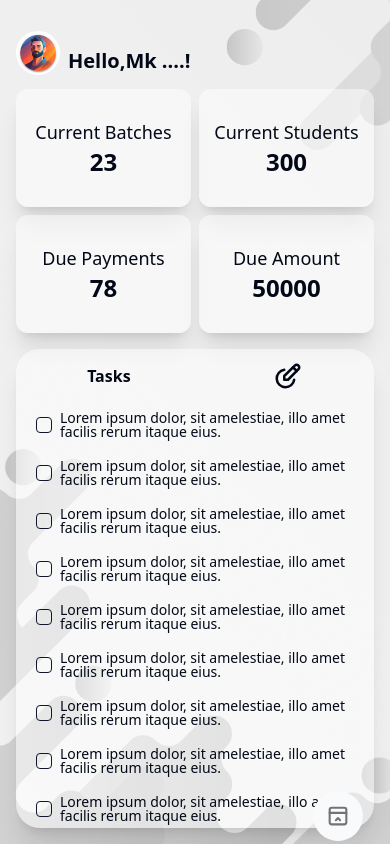
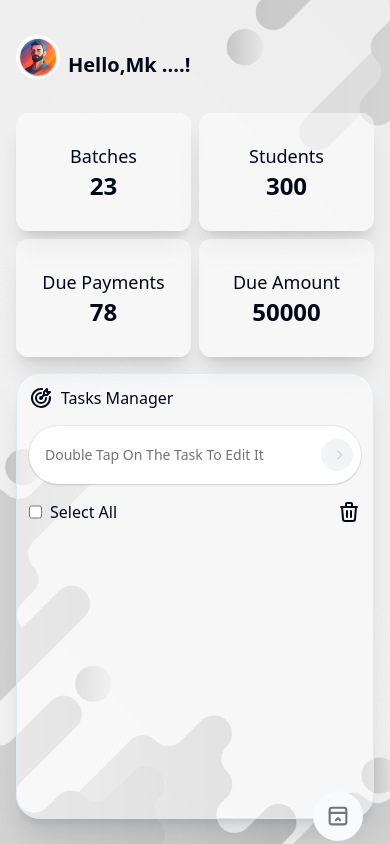
Before and after one commit to kamrul0031/tutor-frontend, a Next.js app: page /admindashboard in a window 390 px wide. Built offline with nearby package versions, Linux system fonts and the light colour scheme.

Commit message:
task manager create and added to admin dashboard

```diff
--- a/src/app/admindashboard/page.js
+++ b/src/app/admindashboard/page.js
@@ -7,6 +7,7 @@ import { Button } from "@/components/ui/button";
 import { FloatingDock } from "@/components/ui/floating-dock";
 import { IconBrandGithub, IconBrandX, IconChecklist, IconEditCircle, IconExchange, IconHome, IconMoodPlus, IconNewSection, IconTerminal2, IconUserPause, IconUserPlus, IconUsersPlus } from "@tabler/icons-react";
 import Image from "next/image";
+import TaskManagerComp from "@/components/CustomComps/TaskManagerComp";
 
 
 export default function AdminForm() {
@@ -76,20 +77,20 @@ export default function AdminForm() {
     <div className="hidden md:block h-screen ">
       <h1 className="h-full flex items-center justify-center">this version is only for mobile</h1>
     </div>
-      <div className="flex flex-col p-4 items-center h-full   md:hidden">
+      <div className="flex flex-col gap-4 p-4 items-center h-screen md:hidden">
         {/* admin name section  */}
-        <div className="bg-blue-00 flex gap-2 items-center w-full h-[15%] text-xl font-semibold">
+        <div className="bg-blue-00 flex gap-2 items-center w-full min-h-[10%] text-xl font-semibold">
           <Image src={ProfileImg} alt="profile img" className="w-11 h-11 border-2 border-white rounded-full"/>
           <h1 className="capitalize relative top-2">hello,mk ....!</h1>
         </div>
         {/* current batches section  */}
-        <div className="bg-blue-00 h-[50%] capitalize w-full grid gap-2 grid-cols-2">
+        <div className="bg-blue-00 min-h-[30%] capitalize w-full grid gap-2 grid-cols-2">
           <div className="bg-white/50 shadow-xl max-h-[320px]:text-green-500 rounded-xl flex flex-col justify-center items-center">
-            <h1 className="text-lg sm:text-red-500 font-medium">current batches</h1>
+            <h1 className="text-lg sm:text-red-500 font-medium">batches</h1>
             <h1 className="font-semibold text-2xl">23</h1>
           </div>
           <div className="bg-white/50 shadow-xl max-h-[320px]:text-green-500 rounded-xl flex flex-col justify-center items-center">
-            <h1 className="text-lg sm:text-red-500 font-medium">current students</h1>
+            <h1 className="text-lg sm:text-red-500 font-medium">students</h1>
             <h1 className="font-semibold text-2xl">300</h1>
           </div>
           <div className="bg-white/50 shadow-xl max-h-[320px]:text-green-500 rounded-xl flex flex-col justify-center items-center">
@@ -105,22 +106,44 @@ export default function AdminForm() {
 
 
         {/* task board section  */}
-        <div className="bg-blue-00 h-full w-full pt-4">
+        <div className="min-h-[55%] w-full bg-red-00">
+          <TaskManagerComp className={" bg-white/50 shadow-xl"}/>
+        </div>
+
+
+
+
+
+
+
+
+        {/* <div className="bg-blue-00 h-full w-full pt-4">
           <div className="bg-white/50 shadow-xl w-full h-full rounded-3xl overflow-scroll relative" >
             <div className="flex items-center justify-around pt-3 ">
               <h1 className="capitalize font-semibold ">tasks</h1>
               <IconEditCircle size={30}/>
             </div>
-            <div className="bg-red-00 w-full h-full p-5 flex flex-col gap-5 absolute">
+            <div className="bg-red-00 w-full h-full p-5 flex flex-col gap-5 absolute"> */}
 
    {/* use to create dame array for looping */}
-              {[...Array(15)].map((_, i) => (
+              {/* {[...Array(15)].map((_, i) => (
         <CheckboxComp key={i} todos={"Lorem ipsum dolor, sit amelestiae, illo amet facilis rerum itaque eius."} />
       ))}
 
             </div>
           </div>
-        </div>
+        </div> */}
+
+
+
+
+
+
+
+
+
+
+
         <FloatingDock
                 mobileClassName="absolute bottom-2 right-8 scale-125"
                 items={links}
--- a/src/app/userDashboard/page.js
+++ b/src/app/userDashboard/page.js
@@ -1,10 +1,13 @@
-import TaskManager from "@/components/CustomComps/TaskManagerComp";
+import TaskManagerComp from "@/components/CustomComps/TaskManagerComp";
 
 
 export default function UserDashboard(){
   return(
     <div>
-     <TaskManager/>
+      <h1>testing page</h1>
+      <div className="h-56 w-56">
+       <TaskManagerComp/>
+      </div>
     </div>
   )
 }
--- a/src/components/CustomComps/TaskManagerComp.jsx
+++ b/src/components/CustomComps/TaskManagerComp.jsx
@@ -1,85 +1,156 @@
-"use client"
+"use client";
 
+import { PlaceholdersAndVanishInput } from "@/components/ui/placeholders-and-vanish-input";
+import {
+  IconTargetArrow,
+  IconTrash,
+} from "@tabler/icons-react";
+import { useState } from "react";
 
-import React, { useState } from "react";
+export default function TaskManagerComp({
+  className,
+}) {
+  const [tasks, setTasks] = useState([]);
+  // const [taskInput, setTaskInput] = useState('')
+  const [allTasksSelected, setAllTasksSelected] = useState(false);
 
-const TaskManager = () => {
-  const [tasks, setTasks] = useState([]);
-  const [newTask, setNewTask] = useState("");
-
-  const addTask = () => {
-    if (newTask.trim()) {
-      setTasks([...tasks, { id: Date.now(), text: newTask, isEditing: false, selected: false }]);
-      setNewTask("");
+  const addTasks = (inputValue) => {
+    if (inputValue.trim()) {
+      setTasks([
+        ...tasks,
+        { id: Date.now(), text: inputValue, isEditing: false, selected: false },
+      ]);
     }
   };
 
   const updateTask = (id, updatedText) => {
     setTasks(
-      tasks.map(task => (task.id === id ? { ...task, text: updatedText, isEditing: false } : task))
+      tasks.map((task) =>
+        task.id === id ? { ...task, text: updatedText, isEditing: false } : task
+      )
+    );
+  };
+
+  const toggleSelected = (id) => {
+    let changedTasksArr = tasks.map((task) =>
+      task.id === id ? { ...task, selected: !task.selected } : task
+    );
+    setTasks(changedTasksArr);
+
+    let selectedTasks = changedTasksArr.every((task) => task.selected);
+    console.log("selectedTasks: ", selectedTasks);
+    if (selectedTasks) {
+      setAllTasksSelected(true);
+      console.log("selectedTasks: ", selectedTasks);
+    } else {
+      setAllTasksSelected(false);
+    }
+  };
+
+  const toggleEditing = (id) => {
+    setTasks(
+      tasks.map((task) =>
+        task.id === id ? { ...task, isEditing: !task.isEditing } : task
+      )
     );
   };
 
   const deleteSelectedTasks = () => {
-    setTasks(tasks.filter(task => !task.selected));
+    if (tasks.length !== 0) {
+      setTasks(tasks.filter((task) => !task.selected));
+    }
+    if (allTasksSelected) setAllTasksSelected((prev) => !prev);
   };
 
-  const toggleEdit = id => {
-    setTasks(
-      tasks.map(task => ({
-        ...task,
-        isEditing: task.id === id ? !task.isEditing : task.isEditing,
-      }))
-    );
+  const selectAllTasks = () => {
+    if (tasks.length !== 0) {
+      setAllTasksSelected((prev) => !prev);
+      setTasks(tasks.map((task) => ({ ...task, selected: !allTasksSelected })));
+    }
   };
 
-  const toggleSelection = id => {
-    setTasks(
-      tasks.map(task => (task.id === id ? { ...task, selected: !task.selected } : task))
-    );
+  const getInputedValue = (event) => {
+    // Access the value from the input field
+    const inputValue = event.target.querySelector("input").value;
+
+    addTasks(inputValue);
+    // Log or handle the submitted value
+    console.log("Submitted Value:", inputValue);
   };
 
+  const placeholders = [
+    "Add Tasks Here ...",
+    "Double Tap on the Task to Edit it",
+    "For Delete Multiple Tasks,Select & Delete",
+    "For Delete All Tasks,Select All & Delete",
+  ];
+
   return (
-    <div>
-      <h1>Task Manager</h1>
-      <div>
+    // <div className="h-screen bg-lightBg-1 p-4 bg-cover flex flex-col justify-center items-center">
+      <div className={`bg-white border capitalize w-full h-full p-3 rounded-3xl flex flex-col gap-4 ${className}`}>
+        <ul className=" flex gap-2 bg-green-00">
+          <IconTargetArrow rotate={100} />
+          <li>tasks manager</li>
+        </ul>
+
+          <PlaceholdersAndVanishInput
+          maxLength={20}
+          className={"h-"}
+          placeholders={placeholders}
+          onSubmit={getInputedValue}
+          />
+
+        <div className="flex bg-red-00 justify-between ">
+            <div className="flex gap-2">
               <input
-          type="text"
-          placeholder="Add a new task"
-          value={newTask}
-          onChange={e => setNewTask(e.target.value)}
+                id="selectAll"
+                type="checkbox"
+                checked={allTasksSelected}
+                onChange={() => selectAllTasks()}
               />
-        <button onClick={addTask}>Add Task</button>
+              <label htmlFor="selectAll">Select all</label>
             </div>
-      <ul>
-        {tasks.map(task => (
-          <li key={task.id}>
+            <IconTrash
+            className=""
+            cursor={"Pointer"}
+            onClick={() => deleteSelectedTasks()}
+          />
+        </div>
+
+        <div className="bg-red-00 text- h-[70%] overflow-y-scroll flex flex-col gap-3">
+          {tasks.map((task) => (
+            <div
+            key={task.id}
+            className="flex gap-4 bg-blue-50 p-4 rounded-xl">
               <input
                 type="checkbox"
+                id={task.id}
                 checked={task.selected}
-              onChange={() => toggleSelection(task.id)}
+                onChange={() => toggleSelected(task.id)}
               />
               {task.isEditing ? (
                 <input
                   type="text"
                   defaultValue={task.text}
-                onBlur={e => updateTask(task.id, e.target.value)}
-                onKeyDown={e => {
-                  if (e.key === "Enter") {
-                    updateTask(task.id, e.target.value);
-                  }
-                }}
+                  onBlur={(e) => updateTask(task.id, e.target.value)}
                   autoFocus
                 />
               ) : (
-              <span onDoubleClick={() => toggleEdit(task.id)}>{task.text}</span>
+                <div className="flex justify-between w-full">
+                   <label
+                  htmlFor={task.id}
+                  onDoubleClick={() => toggleEditing(task.id)}
+                >
+                  {task.text}
+                </label>
+                <h1>{new Date(task.id).toLocaleDateString()}</h1>
+                </div>
+
               )}
-          </li>
+            </div>
           ))}
-      </ul>
-      <button onClick={deleteSelectedTasks}>Delete Selected Tasks</button>
         </div>
+      </div>
+    // </div>
   );
-};
-
-export default TaskManager;
+}
--- a/src/components/ui/placeholders-and-vanish-input.jsx
+++ b/src/components/ui/placeholders-and-vanish-input.jsx
@@ -5,6 +5,8 @@ import { useCallback, useEffect, useRef, useState } from "react";
 import { cn } from "@/lib/utils";
 
 export function PlaceholdersAndVanishInput({
+  className,
+  maxLength,
   placeholders,
   onChange,
   onSubmit
@@ -170,7 +172,7 @@ export function PlaceholdersAndVanishInput({
   return (
     (<form
       className={cn(
-        "w-full relative max-w-xl mx-auto bg-white dark:bg-zinc-800 h-16 rounded-full overflow-hidden shadow-[0px_2px_3px_-1px_rgba(0,0,0,0.1),_0px_1px_0px_0px_rgba(25,28,33,0.02),_0px_0px_0px_1px_rgba(25,28,33,0.08)] transition duration-200",
+        `w-full relative max-w-xl mx-auto bg-white dark:bg-zinc-800 h-16 rounded-full overflow-hidden shadow-[0px_2px_3px_-1px_rgba(0,0,0,0.1),_0px_1px_0px_0px_rgba(25,28,33,0.02),_0px_0px_0px_1px_rgba(25,28,33,0.08)] transition duration-200 ${className}`,
         value && "bg-gray-50"
       )}
       onSubmit={handleSubmit}>
@@ -181,6 +183,7 @@ export function PlaceholdersAndVanishInput({
         )}
         ref={canvasRef} />
       <input
+        maxLength={maxLength}
         onChange={(e) => {
           if (!animating) {
             setValue(e.target.value);
```
Lines whose indentation alone changed are shown as unchanged.
